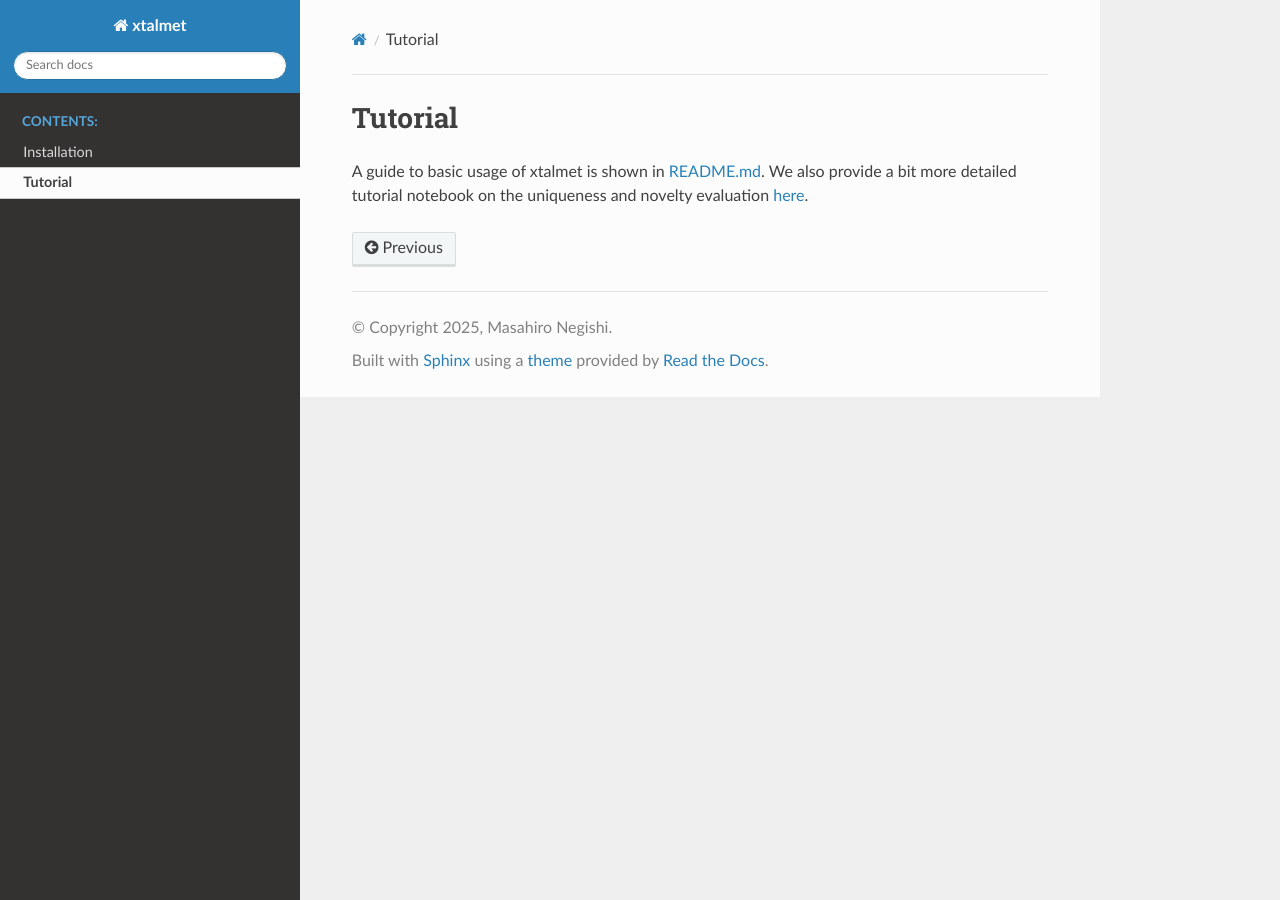
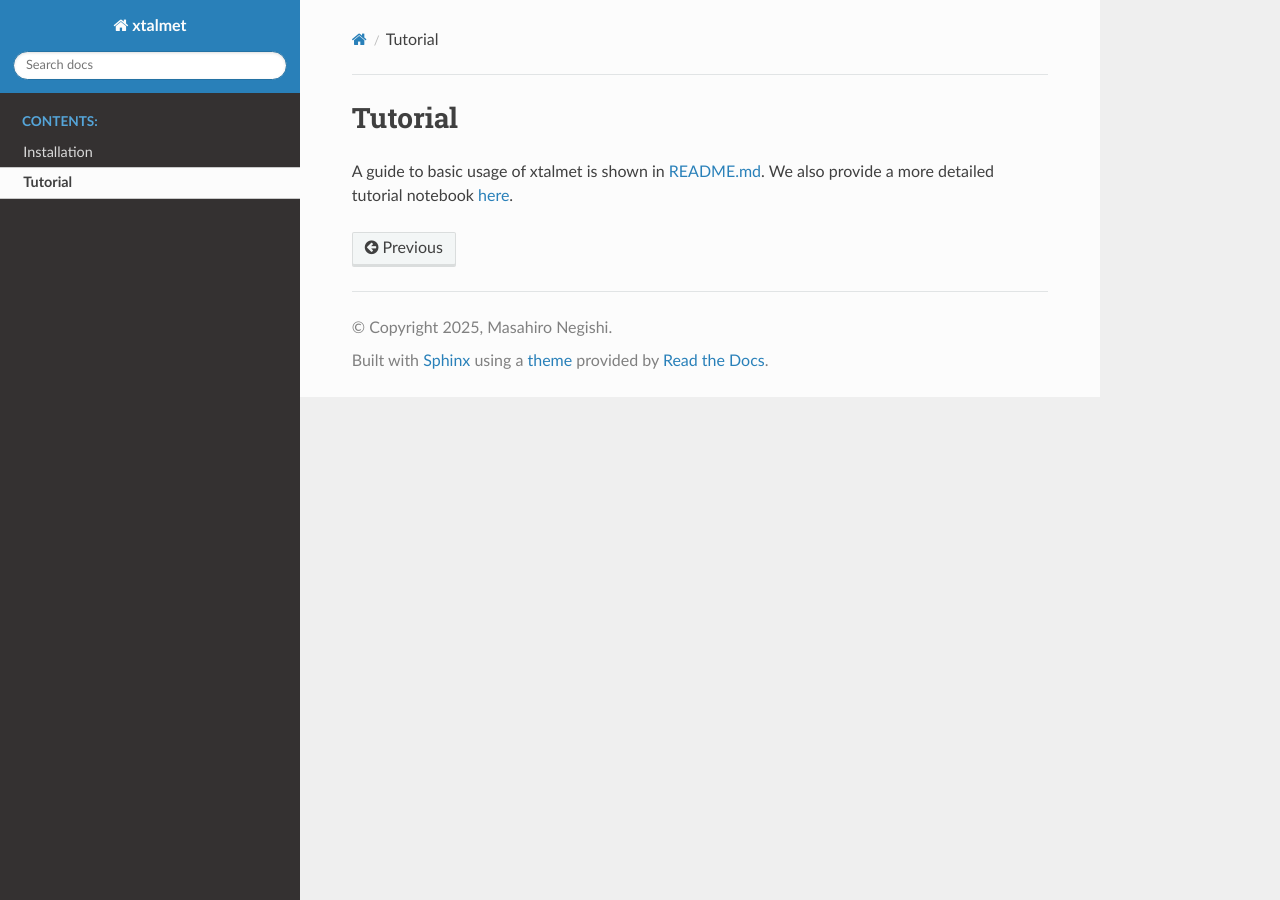
Before and after one commit to WMD-group/xtalmet, a Sphinx documentation site: the page built from docs/source/tutorial.rst, in a window 1280 px wide. Built offline with Sphinx 7.4.7 and the Read the Docs theme 3.1.0, drawn with Linux system fonts in a browser that asks for light colours; pages that are not in the unit, such as notebooks, are missing from menus.

Commit message:
minor fix to the description of tutorial

```diff
--- a/docs/source/tutorial.rst
+++ b/docs/source/tutorial.rst
@@ -2,4 +2,4 @@ Tutorial
 ========
 
 A guide to basic usage of xtalmet is shown in `README.md <https://github.com/WMD-group/xtalmet?tab=readme-ov-file#usage>`_.
-We also provide a bit more detailed tutorial notebook on the uniqueness and novelty evaluation `here <https://github.com/WMD-group/xtalmet/blob/main/examples/tutorial.ipynb>`_.
+We also provide a more detailed tutorial notebook `here <https://github.com/WMD-group/xtalmet/blob/main/examples/tutorial.ipynb>`_.
```
